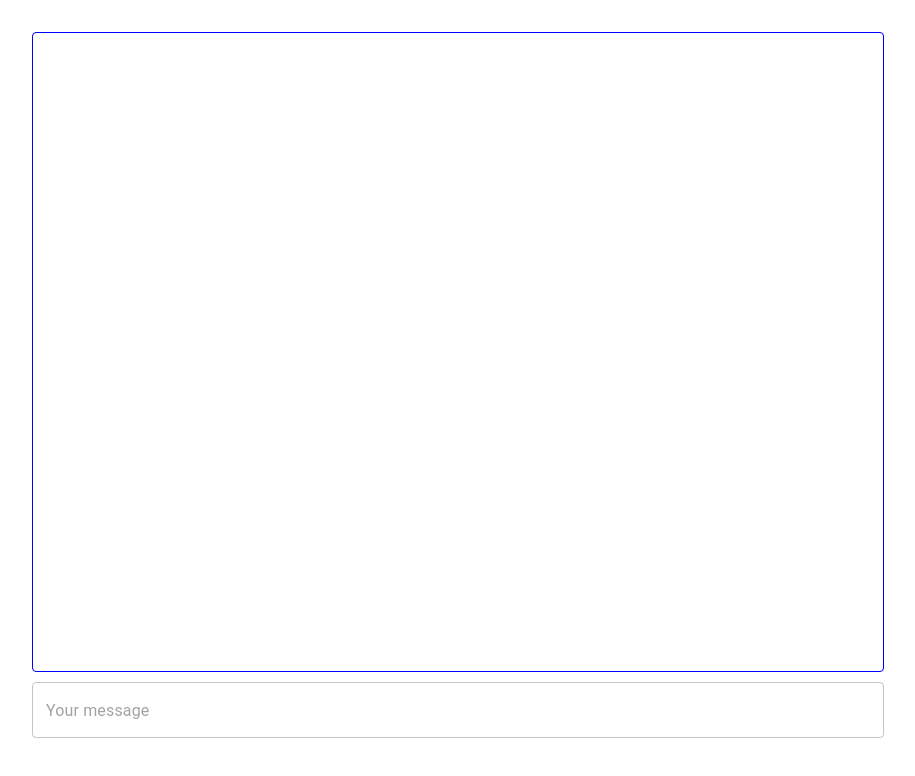
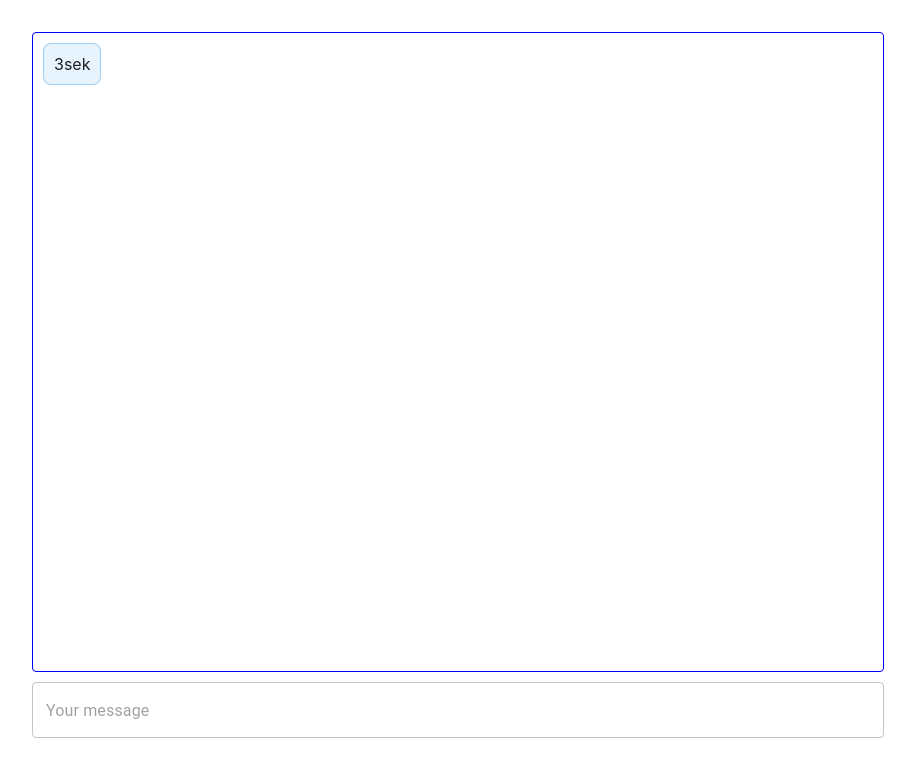
Before and after one commit to kktr/I8-chat, a Next.js app: page / in a window 1280 px wide. Shown: the top 776 px of the page, without its empty margins (182-1097 px from the left). Built offline with nearby package versions, Linux system fonts and the light colour scheme.

Commit message:
feat: add dummy events

```diff
--- a/pages/index.tsx
+++ b/pages/index.tsx
@@ -24,6 +24,10 @@ const Home: NextPage = () => {
     scrollToBottom();
   }, [messages]);
 
+  React.useEffect(() => {
+    setTimeout(() => addMessageToList("3sek"), 3000);
+  }, []);
+
   const addMessageToList = (text: string) => {
     setMessages((prevMessages) => {
       const messageObject = {
@@ -41,13 +45,21 @@ const Home: NextPage = () => {
     setInputValue("");
   };
 
+  const handleBoxClick = () => {
+    addMessageToList("innyEvent");
+  };
+
   const handleInputChange = (event: React.ChangeEvent<HTMLInputElement>) => {
     const inputValue = event.target.value.trimStart();
     setInputValue(inputValue);
   };
   return (
     <>
-      <Container maxWidth="md" sx={{ paddingTop: "2rem" }}>
+      <Container
+        maxWidth="md"
+        sx={{ paddingTop: "2rem" }}
+        onClick={handleBoxClick}
+      >
         <Card
           variant="outlined"
           sx={{
```
